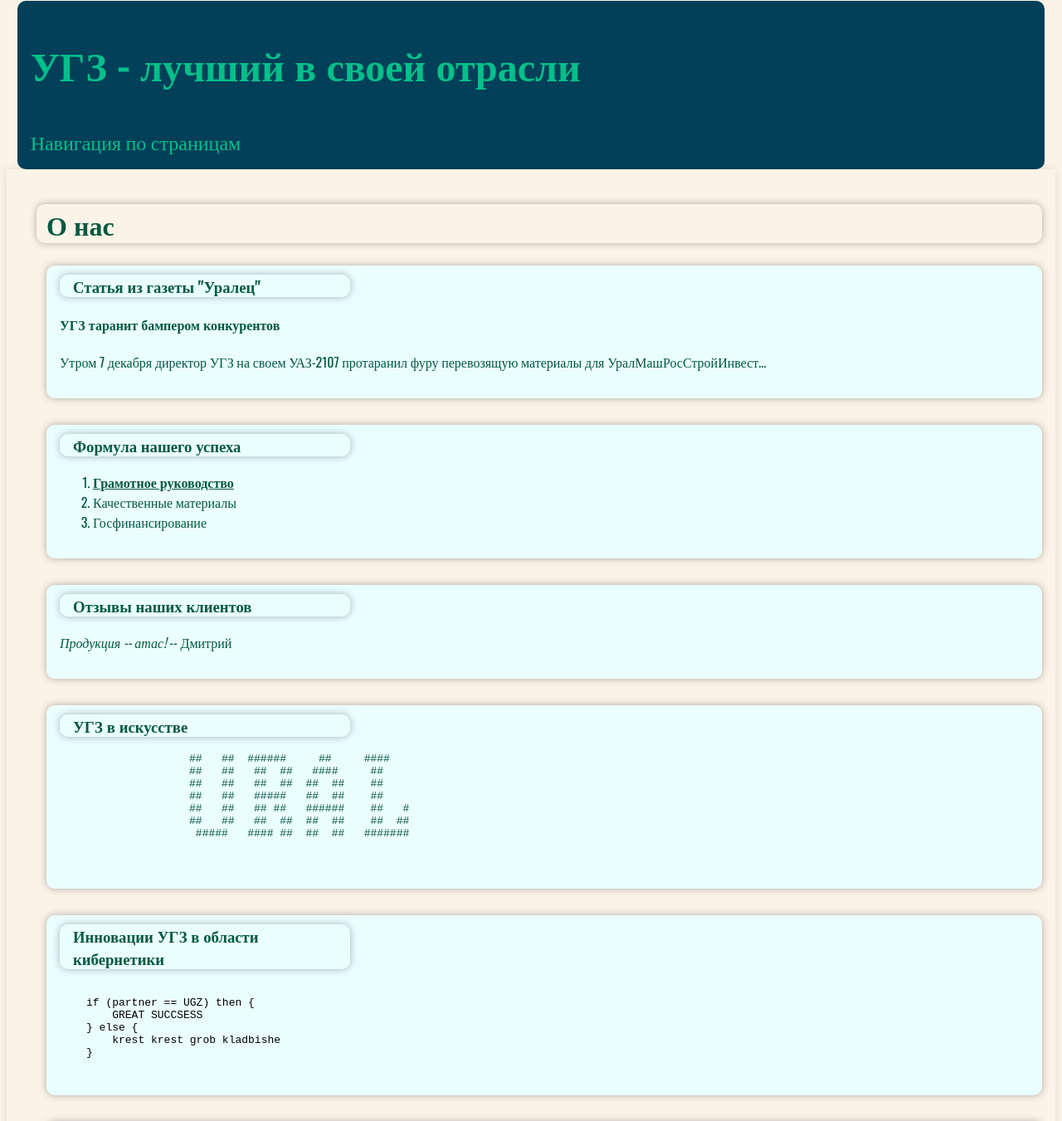
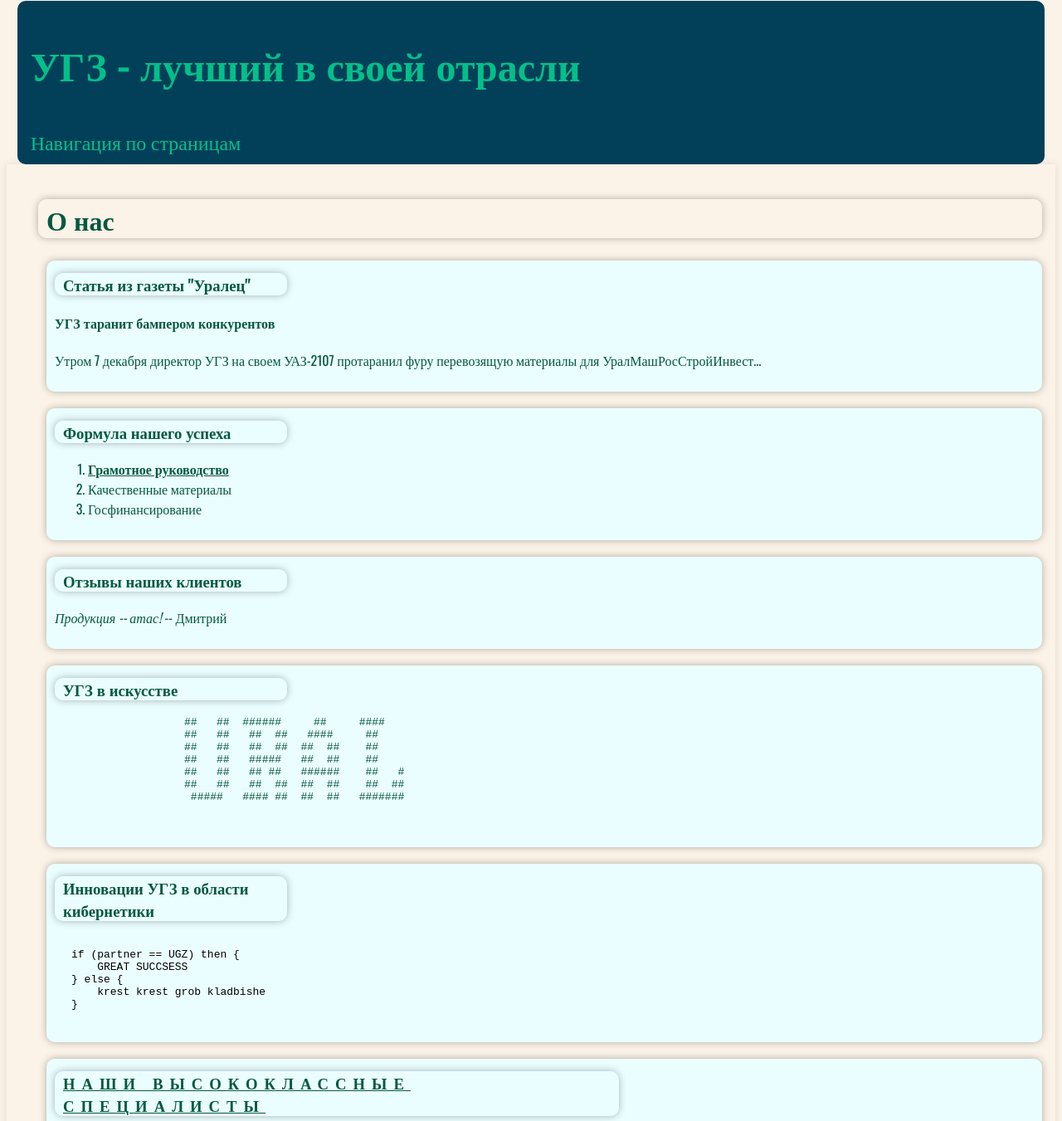
Before and after one commit to SpinningGoose/itmo-web, a plain HTML site: page index.html in a window 1280 px wide. Shown: the part 7-1358 px from the top of the page at 83% size. Drawn offline with nearby package versions, Linux system fonts and the light colour scheme.

Commit message:
fix stuff

```diff
--- a/css/outline.css
+++ b/css/outline.css
@@ -24,15 +24,15 @@
 }
 .about-us {
     box-shadow: 0 0 10px rgba(0, 0, 0, 0.3);
-    margin-left: -1%;
-    padding-left: 1%;
+    margin-left: -10px;
+    padding-left: 10px;
     font-size: 2rem;
     border-radius: 10px;
 }
 .text-block {
-    margin-bottom: 2rem;
+    margin-bottom: 20px;
     margin-right: auto;
-    padding: 1rem 1rem 1rem 1rem;
+    padding: 20px 10px 10px 10px;
     background-color: #ebfeff;
     box-shadow: 0 0 10px rgba(0, 0, 0, 0.3);
     border-radius: 10px;
@@ -43,30 +43,30 @@
     letter-spacing: 0.5rem;
 }
 .code-block {
-    padding-left: 2rem;
+    padding-left: 20px;
     color: black
 }
 .h3 {
     margin-top: -5px;
-    margin-right: 70%;
-    padding-left: 1rem;
+    margin-right: 900px;
+    padding-left: 10px;
     border-radius: 10px;
     box-shadow: 0 0 10px rgba(0, 0, 0, 0.3);
 }
 .h3-workers{
-    margin-right: 50%;
+    margin-right: 500px;
 }
 .code-header{
-    padding-left: -100rem;
+    padding-left: -100px;
 }
 .navigation {
     text-align: left;
-    padding-bottom: 1rem;
+    padding-bottom: 10px;
 }
 .vacancies {
-    margin-bottom: 2rem;
+    margin-bottom: 20px;
     margin-right: auto;
-    padding: 1rem 1rem 1rem 1rem;
+    padding: 10px 10px 10px 10px;
     background-color: #ebfeff;
     box-shadow: 0 0 10px rgba(0, 0, 0, 0.3);
     border-radius: 10px;
@@ -74,7 +74,7 @@
 .vacancies_header{
     margin-top: -5px;
     margin-right: 85%;
-    padding-left: 1rem;
+    padding-left: 10px;
     border-radius: 10px;
     box-shadow: 0 0 10px rgba(0, 0, 0, 0.3);
 }
@@ -82,15 +82,15 @@
     box-shadow: 0 0 10px rgba(0, 0, 0, 0.1);
     background-color: #024059;
     color: #04BF8A;
-    margin: 0rem -1rem -1rem -1rem;
-    padding: 0rem 1rem 1rem 1rem;
+    margin: 0px -10px -10px -10px;
+    padding: 0px 10px 10px 10px;
 }
 .link {
     color: #ebfeff;
 }
 .contacts_header {
-    padding-top: 1rem;
-    padding-left: 1rem;
+    padding-top: 10px;
+    padding-left: 10px;
 }
 .pic {
     border: 5px solid #024059;
--- a/index.html
+++ b/index.html
@@ -18,26 +18,26 @@
         <main>
             <section class="main_section">
                 <h2 class="about-us">О нас</h2>
-                <div class="text-block">
+                <section class="text-block">
                     <h3 class="h3">Статья из газеты "Уралец"</h3>
                     <article class="article">
                        <h4 class="h4">УГЗ таранит бампером конкурентов</h4>
                        <p>Утром 7 декабря директор УГЗ на своем УАЗ-2107 протаранил фуру перевозящую материалы для УралМашРосСтройИнвест...</p>
                     </article>
-                </div>
-                <div class="text-block">
+                </section>
+                <section class="text-block">
                     <h3 class="h3">Формула нашего успеха</h3>
                     <ol>
                       <li><b><ins>Грамотное руководство</ins></b></li>
                        <li>Качественные материалы</li>
                       <li>Госфинансирование</li>
                     </ol>
-                </div>
-                <div class="text-block">
+                </section>
+                <section class="text-block">
                     <h3 class="h3">Отзывы наших клиентов</h3>
                     <p><i>Продукция -- атас!</i> -- Дмитрий</p>
-                </div>
-                <div class="text-block ascii-block">
+                </section>
+                <section class="text-block ascii-block">
                 <h3 class="h3">УГЗ в искусстве</h3>
                     <pre>
                     ##   ##  ######     ##     ####
@@ -49,10 +49,10 @@
                      #####   #### ##  ##  ##   #######
 
                    </pre>
-                </div>
-                <div class="text-block">
+                </section>
+                <section class="text-block">
                     <h3 class="h3">Инновации УГЗ в области кибернетики</h3>
-                    <div class="code-block">
+                    <section class="code-block">
                         <pre><code>
 if (partner == UGZ) then {
     GREAT SUCCSESS
@@ -60,21 +60,21 @@ if (partner == UGZ) then {
     krest krest grob kladbishe
 }
                         </code></pre>
-                    </div>
-                </div>
-                <div class="text-block">
+                    </section>
+                </section>
+                <section class="text-block">
                     <h3 class="h3 fancy-text h3-workers">Наши высококлассные специалисты</h3>
                     <img class="pic" src="resources/ugz-worker.webp">
                     <img class="pic" src="resources/woman-ugz.webp">
                     <img class="pic" src="resources/cripple-ugz.jpg" alt="">
-                </div>
+                </section>
             </section>
             <section>
                 <aside class="aside">
-                    <div class="vacancies">
+                    <section class="vacancies">
                         <h4 class="vacancies_header">Вакансии</h4>
                         <p>Требуется директор. Квалификация не важна</p>
-                    </div>
+                    </section>
                 </aside>
             </section>
         </main>
```
